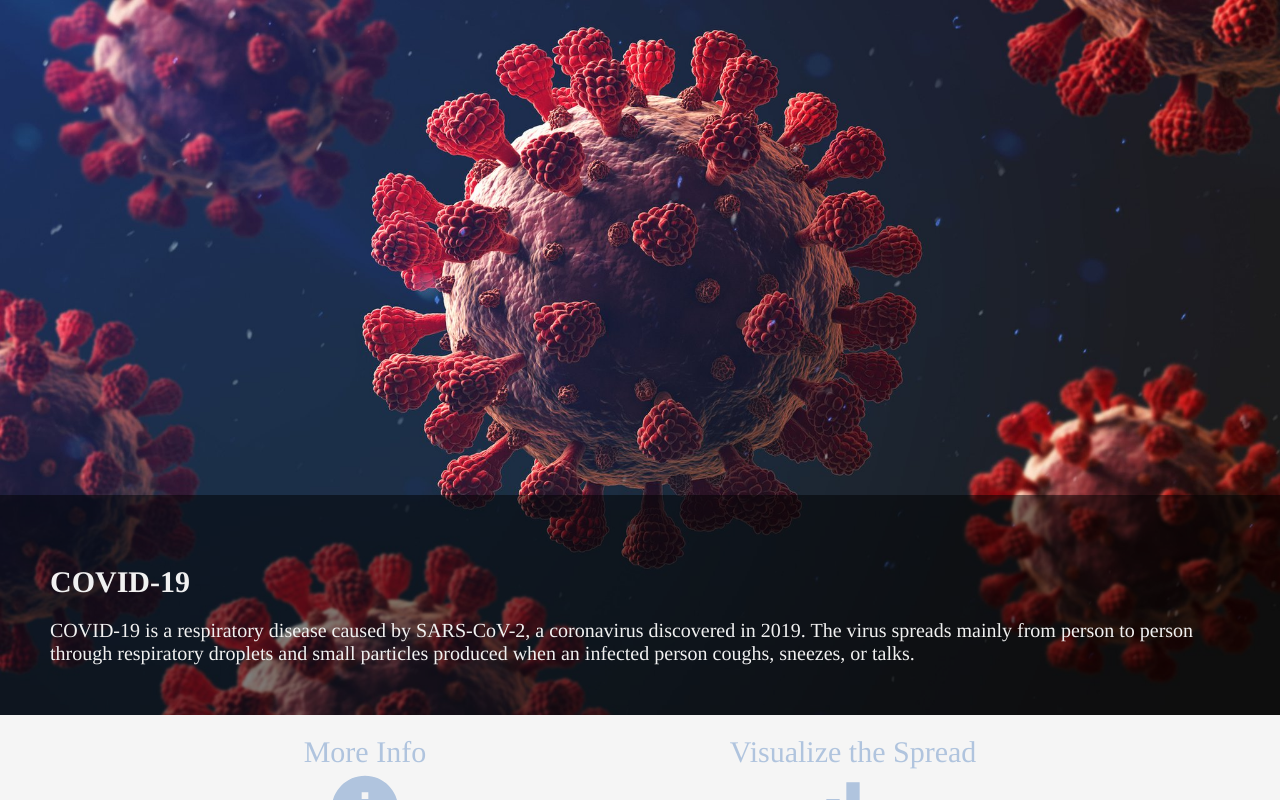
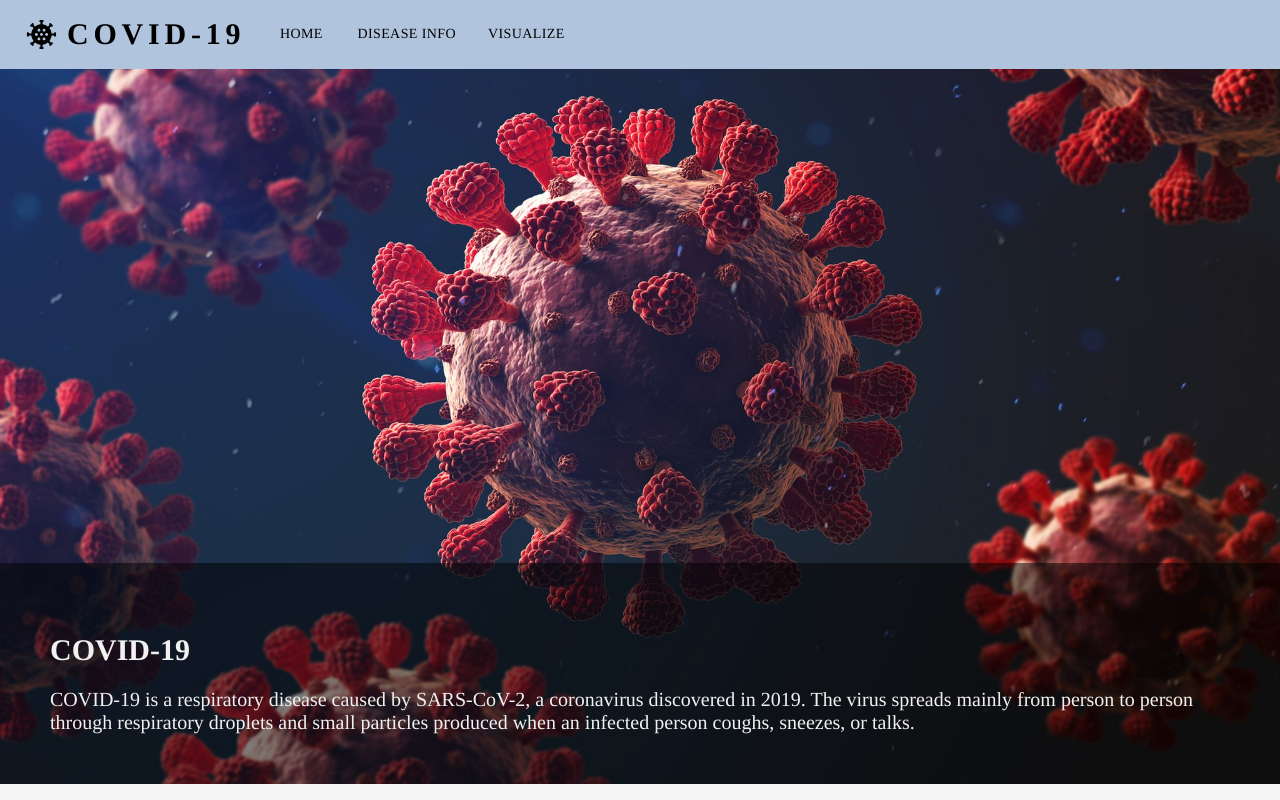
Before and after one commit to JamieHa8794/covidDisplay, a React app: page /#/ in a window 1280 px wide. Shown: the top 800 px of the page. Built offline with nearby package versions, Linux system fonts and the light colour scheme; no server answers.

Commit message:
nav bar done

```diff
--- a/src/App.js
+++ b/src/App.js
@@ -30,7 +30,7 @@ class _App extends Component{
 
         return(
             <Router>
-                {/* <Route path='/' component={Nav}/> */}
+                <Route path='/' component={Nav}/>
                 <Route exact path='/' component={Home}/>
                 <Route exact path='/symptoms' component={Symptoms}/>
 
--- a/src/Nav.js
+++ b/src/Nav.js
@@ -1,21 +1,283 @@
-import React, {Component} from 'react';
+import React, {Component} from 'react'
+import { connect } from 'react-redux'
+import { Link } from 'react-router-dom';
+
+
+import AppBar from '@mui/material/AppBar';
+import Box from '@mui/material/Box';
+import Toolbar from '@mui/material/Toolbar';
+import IconButton from '@mui/material/IconButton';
+import Typography from '@mui/material/Typography';
+import Menu from '@mui/material/Menu';
+import MenuIcon from '@mui/icons-material/Menu';
+import Container from '@mui/material/Container';
+
+import Avatar from '@mui/material/Avatar';
+import Button from '@mui/material/Button';
+import Tooltip from '@mui/material/Tooltip';
+import MenuItem from '@mui/material/MenuItem';
+import AdbIcon from '@mui/icons-material/Adb';
+import MenuBookRoundedIcon from '@mui/icons-material/MenuBookRounded';
+import CoronavirusIcon from '@mui/icons-material/Coronavirus';
+
 
 class Nav extends Component{
     constructor(){
         super();
+        this.state = {
+            anchorElNav: null,
+            anchorElUser: null
+        }
+        this.handleOpenNavMenu = this.handleOpenNavMenu.bind(this)
+        this.handleCloseNavMenu = this.handleCloseNavMenu.bind(this)
+        this.handleOpenUserMenu = this.handleOpenUserMenu.bind(this)
+        this.handleCloseUserMenu = this.handleCloseUserMenu.bind(this)
+        this.toLink = this.toLink.bind(this)
+
     }
-    render(){
-        return(
-            <div>
-                <nav>
-                    <a href='/'>Home</a>
-                </nav>
-            </div>
-        )
+    handleOpenNavMenu(event){
+        this.setState({
+            anchorElNav: event.currentTarget
+        })
+    };
+    handleOpenUserMenu(event){
+        this.setState({
+            anchorElUser: event.currentTarget
+        })
+    };
+
+    handleCloseNavMenu(){
+        this.setState({
+            anchorElNav: null
+        })
+      };
+
+    handleCloseUserMenu(){
+        this.setState({
+            anchorElUser: null
+        })
+    };
+    toLink(pageName){
+        const {history} = this.props;
+        history.push(`/${pageName}`)
     }
 
 
+    render(){
+        const {handleOpenNavMenu, handleCloseNavMenu, toLink} = this
+        const {anchorElNav} = this.state
 
+        const pages = ['Disease Info', 'Visualize'];
+
+
+        return(
+            <AppBar
+            position="static"
+            sx={{
+                backgroundColor: '#B0C4DE',
+                color: 'black'
+            }}
+            >
+            <Container maxWidth="xl">
+              <Toolbar disableGutters>
+                <CoronavirusIcon sx={{ display: { xs: 'none', md: 'flex' }, mr: 1 , fontSize: 35}} />
+                <Typography
+                  variant="h6"
+                  noWrap
+                  component="a"
+                  href="/"
+                  sx={{
+                    mr: 2,
+                    display: { xs: 'none', md: 'flex' },
+                    fontFamily: 'Times, Times New Roman, serif',
+                    fontSize: 30,
+                    fontWeight: 700,
+                    letterSpacing: '.3rem',
+                    color: 'inherit',
+                    textDecoration: 'none',
+                  }}
+                >
+                  COVID-19
+                </Typography>
+
+                <Box sx={{ flexGrow: 1, display: { xs: 'flex', md: 'none' } }}>
+                  <IconButton
+                    size="large"
+                    aria-label="account of current user"
+                    aria-controls="menu-appbar"
+                    aria-haspopup="true"
+                    onClick={handleOpenNavMenu}
+                    color="inherit"
+                  >
+                    <MenuIcon />
+                  </IconButton>
+                  <Menu
+                    id="menu-appbar"
+                    anchorEl={anchorElNav}
+                    anchorOrigin={{
+                      vertical: 'bottom',
+                      horizontal: 'left',
+                    }}
+                    keepMounted
+                    transformOrigin={{
+                      vertical: 'top',
+                      horizontal: 'left',
+                    }}
+                    open={Boolean(anchorElNav)}
+                    onClose={handleCloseNavMenu}
+                    sx={{
+                      display: { xs: 'block', md: 'none' },
+                    }}
+                  >
+
+
+                    <MenuItem onClick={handleCloseNavMenu}>
+                      <Button
+                        onClick={()=> toLink('')}
+                        sx={{
+                            color: 'black',
+                            display: 'block',
+                            fontFamily: 'Times, Times New Roman, serif',
+                            '&:hover': {
+                                textDecoration: 'underline',
+                            },
+
+                        }}
+                        >
+                            <Typography textAlign="left">Home</Typography>
+                        </Button>
+                      </MenuItem>
+
+                      <MenuItem onClick={handleCloseNavMenu}>
+                      <Button
+                        onClick={()=> toLink('deseaseInfo')}
+                        sx={{
+                            color: 'black',
+                            display: 'block',
+                            fontFamily: 'Times, Times New Roman, serif',
+                            '&:hover': {
+                                textDecoration: 'underline',
+                            },
+
+                        }}
+                        >
+                            <Typography textAlign="left">Disease Info</Typography>
+                        </Button>
+                      </MenuItem>
+
+
+                      <MenuItem onClick={handleCloseNavMenu}>
+                      <Button
+                        onClick={()=> toLink('Visualize')}
+                        sx={{
+                            color: 'black',
+                            display: 'block',
+                            fontFamily: 'Times, Times New Roman, serif',
+                            '&:hover': {
+                                textDecoration: 'underline',
+                            },
+
+                        }}
+                        >
+                          <Typography textAlign="left">Visualize</Typography>
+                      </Button>
+                    </MenuItem>
+
+
+                  </Menu>
+                </Box>
+
+                <CoronavirusIcon sx={{ display: { xs: 'flex', md: 'none' }, mr: 1, fontSize: 35}} />
+
+
+                <Typography
+                  variant="h5"
+                  noWrap
+                  component="a"
+                  href=""
+                  sx={{
+                    mr: 2,
+                    display: { xs: 'flex', md: 'none' },
+                    flexGrow: 1,
+                    fontFamily: 'Times, Times New Roman, serif',
+                    fontSize: 30,
+                    fontWeight: 700,
+                    letterSpacing: '.3rem',
+                    color: 'inherit',
+                    textDecoration: 'none',
+                  }}
+                >
+                  COVID-19
+                </Typography>
+
+
+
+                <Box sx={{ flexGrow: 1, display: { xs: 'none', md: 'flex' }, justifyContent: 'left' }}>
+                    <Button
+                    onClick={()=> toLink('')}
+                    sx={{
+                        m: 1,
+                        my: 2,
+                        color: 'black',
+                        display: 'block',
+                        fontFamily: 'Times, Times New Roman, serif',
+                        '&:hover': {
+                            textDecoration: 'underline',
+                        },
+
+                    }}
+                    >
+                    Home
+                    </Button>
+                    <Button
+                    onClick={()=> toLink('deseaseInfo')}
+                    sx={{
+                        m: 1,
+                        my: 2,
+                        color: 'black',
+                        display: 'block',
+                        fontFamily: 'Times, Times New Roman, serif',
+                        '&:hover': {
+                            textDecoration: 'underline',
+                        },
+
+                    }}
+                    >
+                    Disease Info
+                    </Button>
+                    <Button
+                    onClick={()=> toLink('visualize')}
+                    sx={{
+                        m: 1,
+                        my: 2,
+                        color: 'black',
+                        display: 'block',
+                        fontFamily: 'Times, Times New Roman, serif',
+                        '&:hover': {
+                            textDecoration: 'underline',
+                        },
+
+                    }}
+                    >
+                    Visualize
+                    </Button>
+                </Box>
+
+
+              </Toolbar>
+            </Container>
+          </AppBar>
+        )
+    }
 }
 
-export default Nav
+const mapStateToProps = (state) =>{
+    return{
+        state
+    }
+}
+const mapDispatchToProps = (dispatch) =>{
+ return{}
+}
+
+export default connect(mapStateToProps, mapDispatchToProps)(Nav)
```
